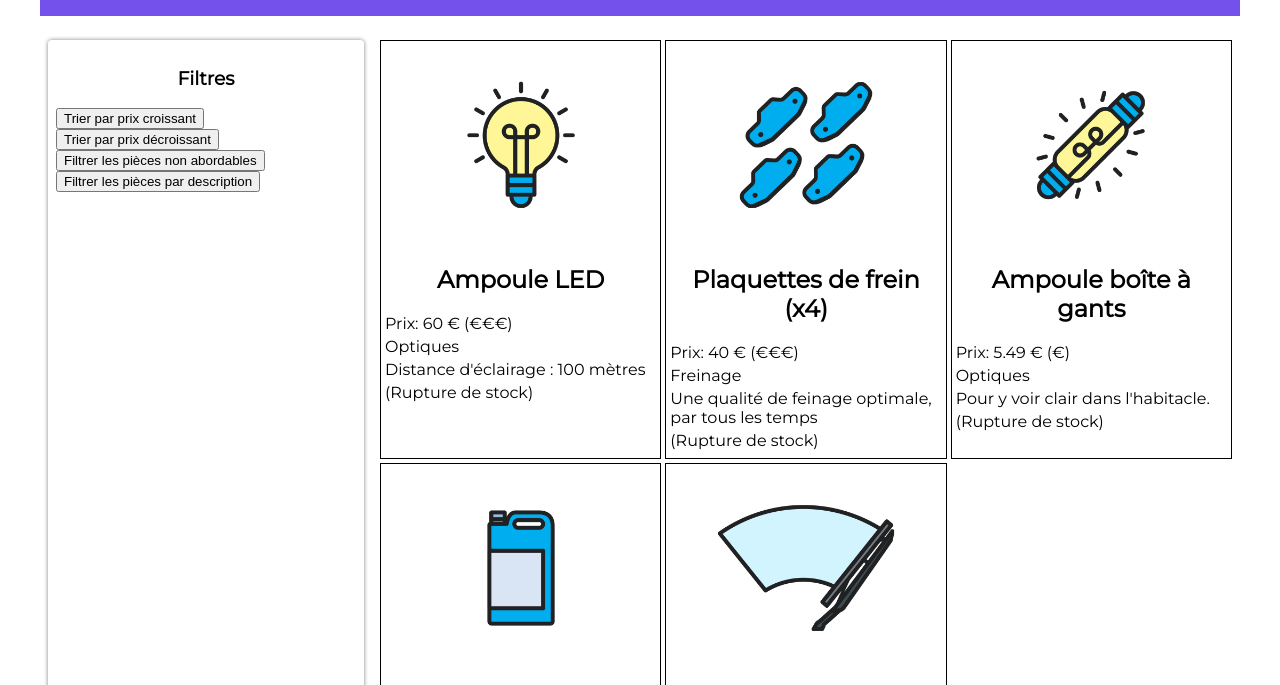
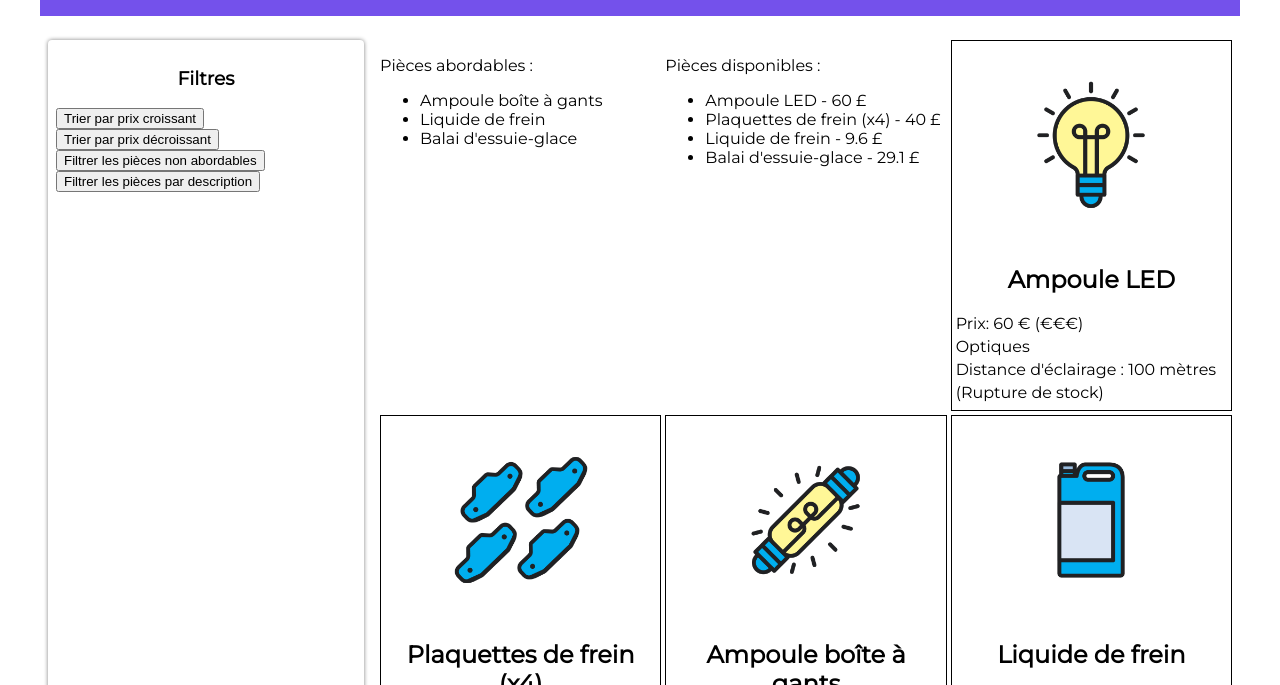
Before and after one commit to choupole/goodPiece, a website: page index.html in a window 1280 px wide. Shown: the part 98-783 px from the top of the page. Drawn offline with Linux system fonts and the light colour scheme.

Commit message:
utilisation de la fonction map pour créer une liste à partir d'une liste

```diff
--- a/index.html
+++ b/index.html
@@ -26,6 +26,12 @@
 
 			<!-- Fiches produits -->
 			<section class="fiches">
+				<div class="abordables">
+					<p>Pièces abordables :</p>
+				</div>
+				<div class="disponibles ">
+					<p>Pièces disponibles  :</p>
+				</div>
 			</section>
 		</main>
 	</body>
--- a/pieces.js
+++ b/pieces.js
@@ -74,3 +74,61 @@
     });
     console.log(piecesDescription);
  });
+
+// utilisation de la fonction map pour récuperer la liste de noms de chaque articles
+// // Fonction lambda
+// piece => piece.nom
+
+// // Fonction normale
+// function (piece) {
+//     return piece.nom;
+// }
+const noms = pieces.map(piece => piece.nom);
+for(let i = pieces.length -1 ; i >= 0; i--){
+   if(pieces[i].prix > 35){
+       noms.splice(i,1)
+   }
+}
+
+//création de la liste
+const abordablesElements = document.createElement("ul");
+
+// ajout de chaque nom à la liste
+for(let i=0; noms.length > i; i++) {
+    const nomElement = document.createElement("li");
+    nomElement.innerText = noms[i];
+    abordablesElements.appendChild(nomElement);
+}
+
+// ajout de l'en-tête puis de la liste au bloc résultats filtres
+document.querySelector(".abordables").appendChild(abordablesElements);
+
+
+//  correction de l'exercice
+const nomsDispo = pieces.map(piece => piece.nom);
+const prixDispo = pieces.map(piece => piece.prix);
+for(let i=0; pieces.length > i; i++) {
+    if(pieces[i].disponibilite !== true){
+        nomsDispo.splice(i,1);
+        prixDispo.splice(i,1);
+    }
+}
+console.log(nomsDispo);
+console.log(prixDispo);
+
+//création de la liste
+const disponibleElement = document.createElement("ul");
+
+// ajout de chaque nom à la liste
+for(let i=0; nomsDispo.length > i; i++) {
+    const nomElement = document.createElement("li");
+    nomElement.innerText = `${nomsDispo[i]} - ${prixDispo[i]} £`;
+    disponibleElement.appendChild(nomElement);
+}
+
+// ajout de l'en-tête puis de la liste au bloc résultats filtres
+document.querySelector(".disponibles").appendChild(disponibleElement);
+
+
+// Efface le contenu de la balise body et donc l’écran
+// document.querySelector(".fiches").innerHTML = '';
```
